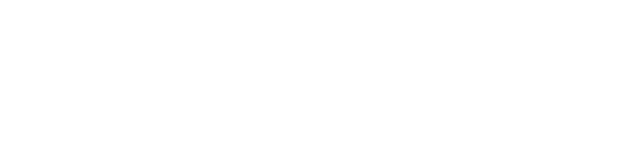
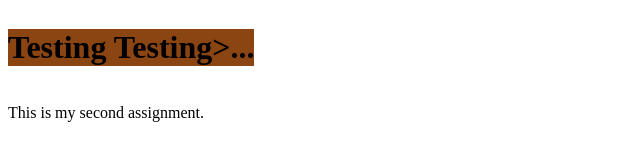
Before and after one commit to Muhsin-Khan/Assignment-2, a plain HTML site: page index.html in a window 1280 px wide. Shown: the whole page, without its empty margins (0-640 px from the left). Drawn offline with Linux system fonts and the light colour scheme.

Commit message:
second commit

```diff
--- a/index.html
+++ b/index.html
@@ -5,8 +5,10 @@
     <meta http-equiv="X-UA-Compatible" content="IE=edge">
     <meta name="viewport" content="width=device-width, initial-scale=1.0">
     <title>Assigment-2</title>
+    <link rel="stylesheet" href="style.css">
 </head>
 <body>
-
+    <h1>Testing Testing>...</h1>
+    <p>This is my second assignment.</p>
 </body>
 </html>
--- /dev/null
+++ b/style.css
@@ -0,0 +1,4 @@
+h1{
+    background-color: saddlebrown;
+    display: inline-block;
+}
```
